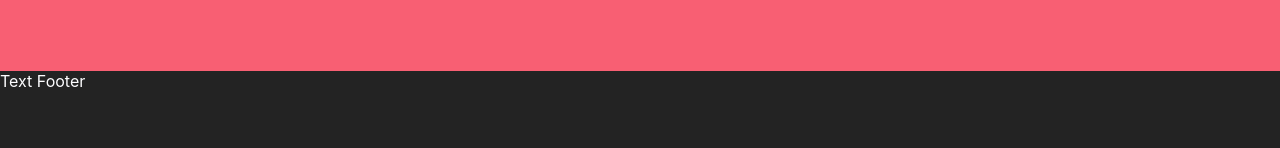
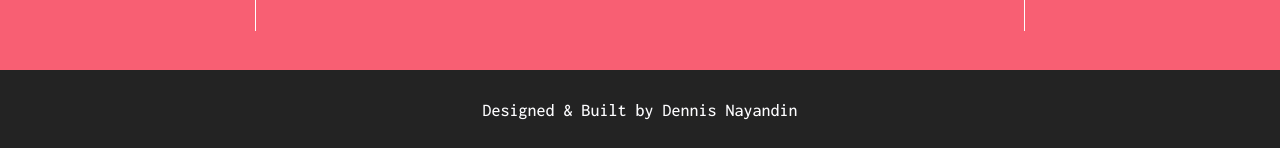
Before and after one commit to Nayandin77/lin-nayandin, a React (Create React App) app: page /home in a window 1280 px wide. Shown: the part 650-798 px from the top of the page. Built offline with nearby package versions, Linux system fonts and the light colour scheme; no server answers.

Commit message:
Set basic Footer, and modified layout to fit 100% vh

```diff
--- a/src/App.css
+++ b/src/App.css
@@ -16,6 +16,8 @@
   --off-white-color: #fbe8d3;
   --navy-color: #283c63;
 
+  position: relative;
+  min-height: 100vh;
 }
 
 /* https://coolors.co/de1a1a-54494b-fdfdff-ffba08-43aa8b */
--- a/src/components/Footer.js
+++ b/src/components/Footer.js
@@ -6,7 +6,9 @@ const Footer = () => {
 
     return (
         <div className="footer-container">
-            Text Footer
+            <p className="footer-text">
+                Designed & Built by Dennis Nayandin
+            </p>
         </div>
 
     );
--- a/src/components/Home.js
+++ b/src/components/Home.js
@@ -1,7 +1,6 @@
 import React from 'react';
 import './style/Layout.css';
 import './style/Home.css';
-import emoji from '../images/emoji-face.png';
 
 
 const Home = () => {
@@ -23,7 +22,7 @@ const Home = () => {
                 <div className="home-paragraph-text">
                     <p>I'm a Virginia-based software engineer who's experienced in building and designing full-stack
                         web / mobile applications and application software. I'm CoFounder and CTO of my company
-                        <a className="home-link" href="https://specudate.com">Cyber Validone LLC</a>, we specialize in
+                        <a className="home-link" href="https://specudate.com"> Cyber Validone LLC</a>, we specialize in
                         building a variety of applications (web, mobile, software).
                     </p>
                 </div>
--- a/src/components/style/Footer.css
+++ b/src/components/style/Footer.css
@@ -1,5 +1,19 @@
 .footer-container {
     background-color: var(--background-color);
     color: var(--white-color);
-    min-height: 10vh;
+    position: absolute;
+    bottom: 0;
+    width: 100%;
+    height: 10vh;
+    display: flex;
+    align-items: center;
+    justify-content: center;
 }
+
+.footer-text {
+    text-align: center;
+    justify-content: center;
+    align-items: center;
+    font-family: 'Inconsolata';
+    font-size: calc(2px + 2vh);
+}
--- a/src/components/style/Header.css
+++ b/src/components/style/Header.css
@@ -41,6 +41,7 @@
     background-color: var(--background-color);
     min-height: 5vh;
     padding: 1vh 1vw 1vh 1vw;
+
     display: grid;
     grid-template-columns: 17vw 17vw 22vw 22vw 22vw;
     grid-template-rows: auto;
--- a/src/components/style/Layout.css
+++ b/src/components/style/Layout.css
@@ -18,7 +18,7 @@
 }
 
 .home-container {
-    height: 80vh;
+    height: 85vh;
 
     display: grid;
     grid-template-columns: 10vw 10vw 60vw 10vw 10vw;
```
Also changed, not shown: src/images/emoji-face.png (deleted).
